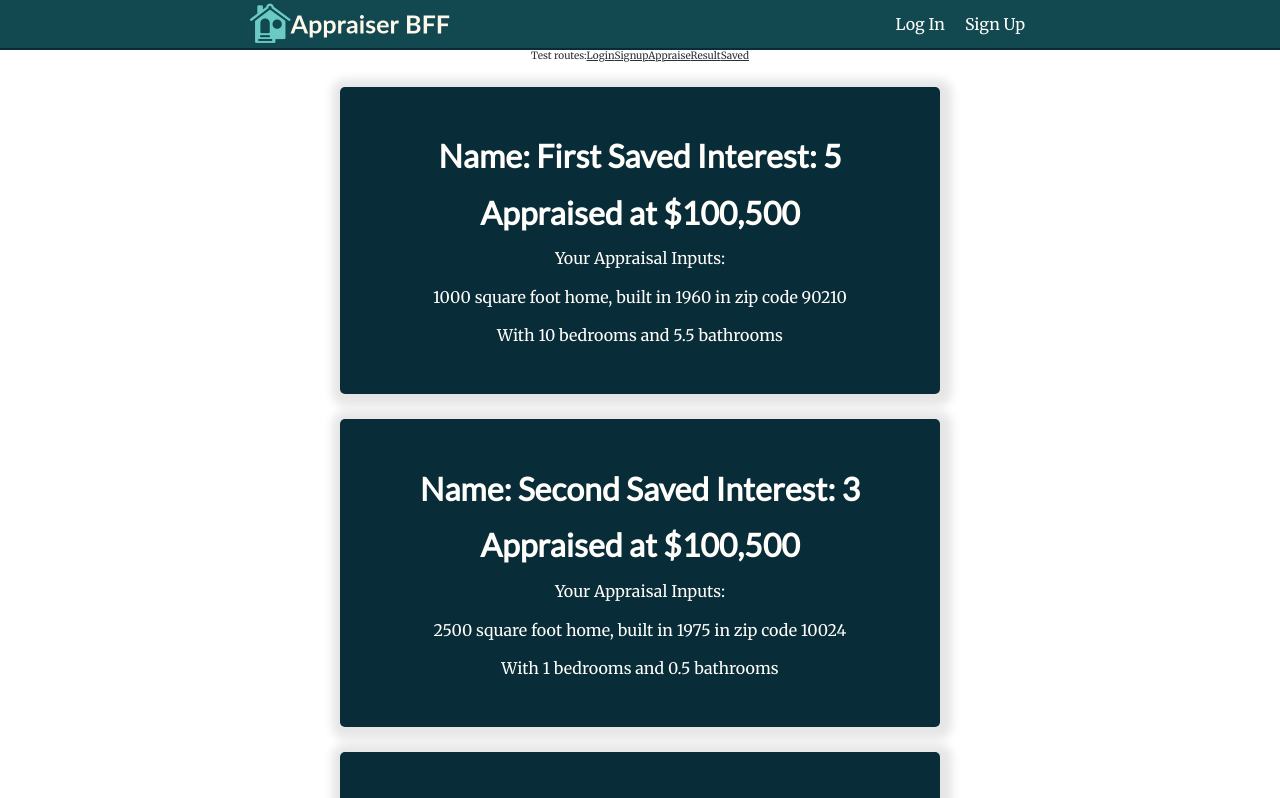
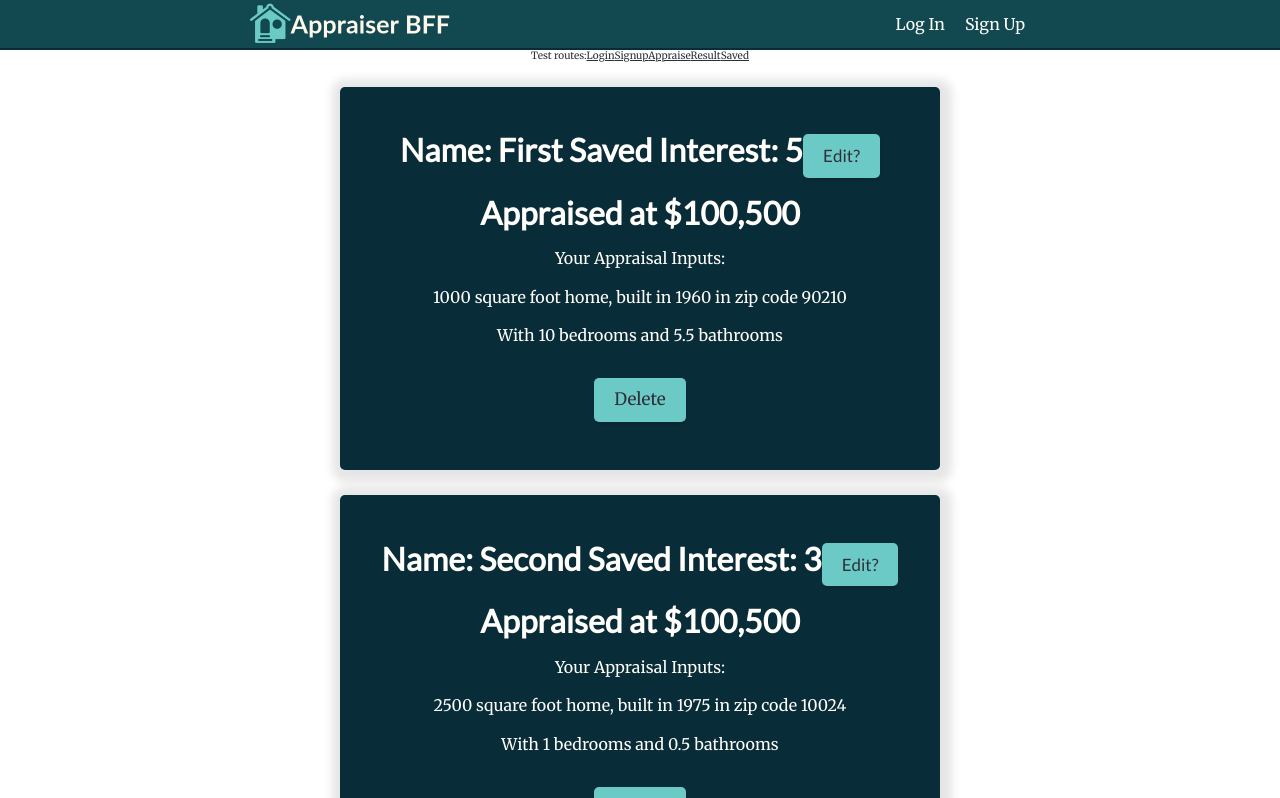
Before and after one commit to bw-appraisers-bff/front-end, a React (Create React App) app in the folder appraisers-bff/: page /saved in a window 1280 px wide. Shown: the top 798 px of the page. Built offline with nearby package versions, Linux system fonts and the light colour scheme; sample sign-in values are in the browser's storage.

Commit message:
Refined use of clickHandler for transitions

```diff
--- a/appraisers-bff/src/components/ResultSave.js
+++ b/appraisers-bff/src/components/ResultSave.js
@@ -4,20 +4,20 @@ import {useSpring, useTransition, animated } from 'react-spring'
 const ResultSave = () => {
 
     const [toggle, set] = useState(true);
-    const onClick = () => set(!toggle);
+    const clickHandler = () => set(!toggle);
     const transitions = useTransition(toggle, null, {
-    from: { position: 'absolute', opacity: 0 },
-    enter: { opacity: 1 },
-    leave: { opacity: 0 },
-    config: { mass: 1, tension: 280, friction: 70 }
-    });
+        from: { position: 'absolute', opacity: 0 },
+        enter: { opacity: 1 },
+        leave: { opacity: 0 },
+        config: { mass: 1, tension: 280, friction: 70 }
+        });
 
     return transitions.map(({ item, key, props }) =>
     item
-    ? <animated.div style={props} onClick={onClick} className="size-box">
+    ? <animated.div style={props} onClick={clickHandler} className="size-box">
         <button>Save Result?</button>
         </animated.div>
-    : <animated.div style={props} onClick={onClick} className="size-box">
+    : <animated.div style={props} className="size-box">
         <span>Form will go here</span><button>Submit</button>
         </animated.div>
     );
--- a/appraisers-bff/src/components/SaveEdit.js
+++ b/appraisers-bff/src/components/SaveEdit.js
@@ -6,7 +6,7 @@ const SaveEdit = (props) => {
     const name = props.name;
     const interestLevel = props.interestLevel;
     const [toggle, set] = useState(true);
-    const onClick = () => set(!toggle);
+    const clickHandler = () => set(!toggle);
     const transitions = useTransition(toggle, null, {
     from: { position: 'absolute', opacity: 0 },
     enter: { opacity: 1 },
@@ -17,11 +17,11 @@ const SaveEdit = (props) => {
 
     return transitions.map(({ item, key, props }) =>
     item
-    ? <animated.div style={props} onClick={onClick} className="size-box">
-        <h2>{`Name: ${name} Interest: ${interestLevel}`}</h2>
+    ? <animated.div style={props} className="size-box">
+        <h2>{`Name: ${name} Interest: ${interestLevel}`}<button onClick={clickHandler}>Edit?</button></h2>
         </animated.div>
-    : <animated.div style={props} onClick={onClick} className="size-box">
-        <span>Form will go here</span><button>Submit</button>
+    : <animated.div style={props} className="size-box">
+        <span>Form will go here</span><button onClick={clickHandler}>Submit</button>
         </animated.div>
     );
 }
--- a/appraisers-bff/src/components/SavedCard.js
+++ b/appraisers-bff/src/components/SavedCard.js
@@ -13,6 +13,7 @@ const SavedCard = props => {
         <SaveEdit name={name} interestLevel={interestLevel} />
       </div>
       <ResultCard house={house} />
+      <button>Delete</button>
     </animated.div>
   );
 };
```
